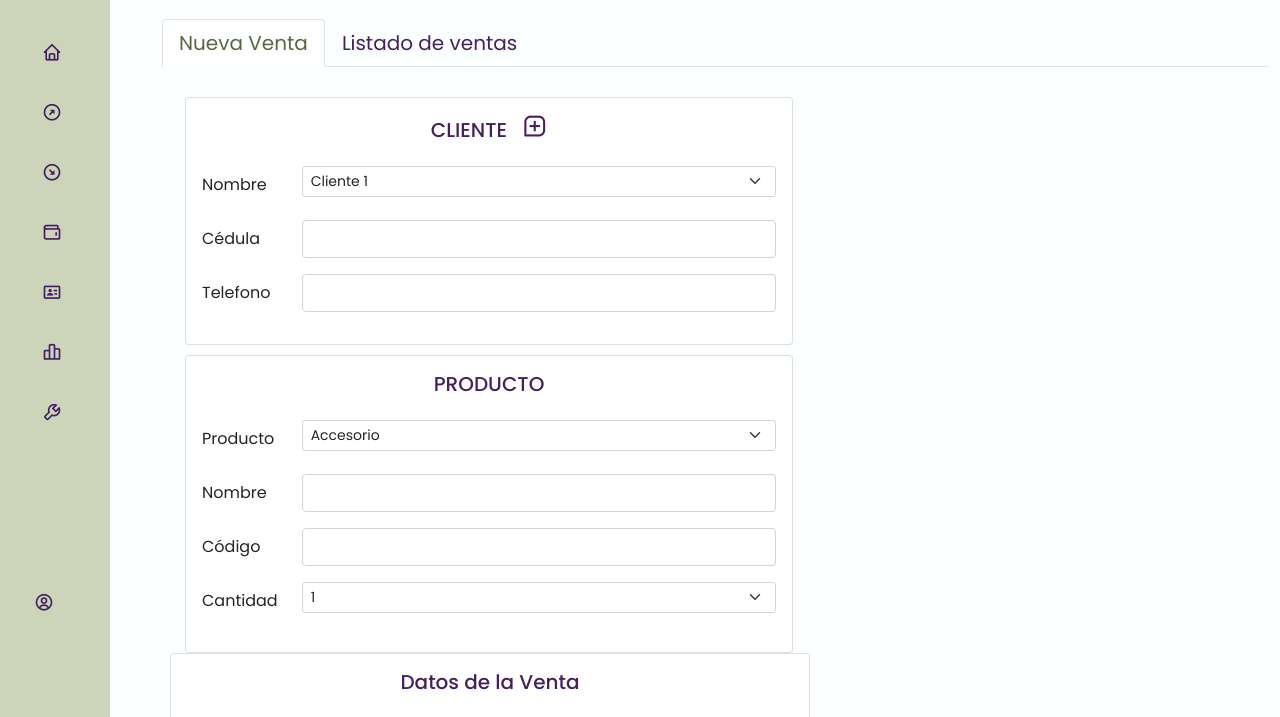
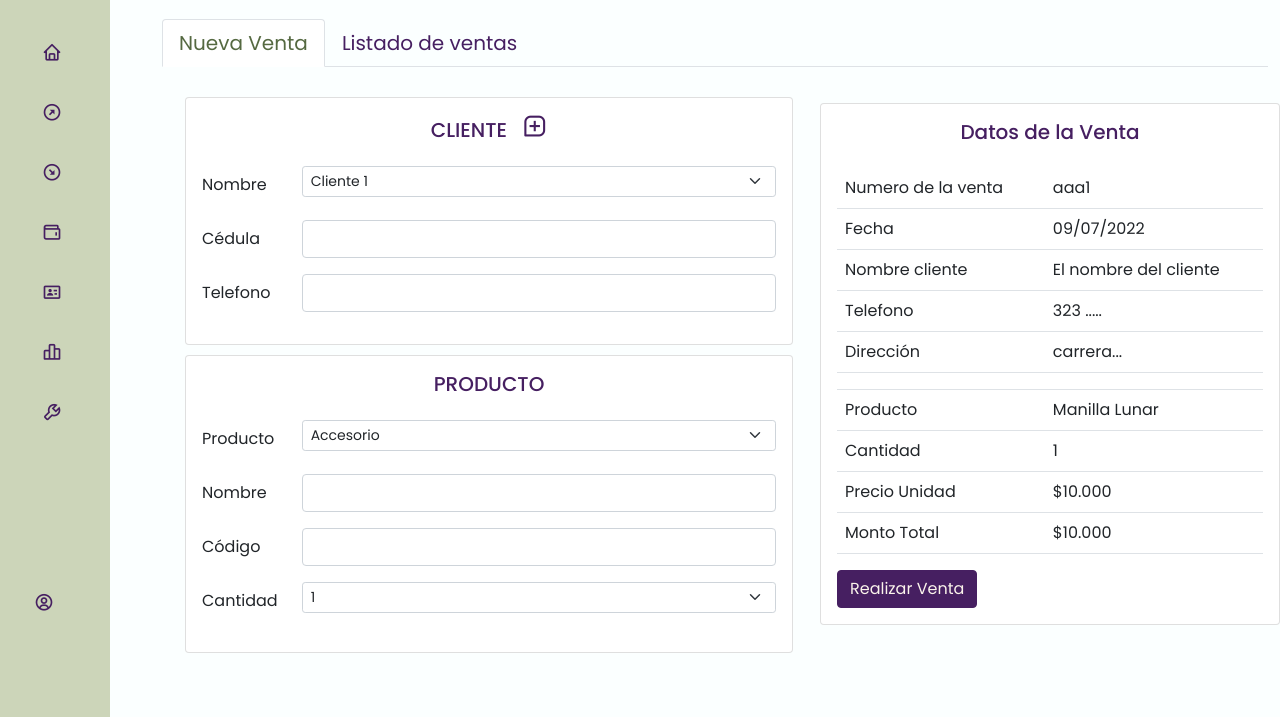
Before and after one commit to RestrepoYHZY/Sagu-Manillas, a plain HTML site: page newVenta/newVenta.html in a window 1280 px wide. Shown: the part 83-800 px from the top of the page. Drawn offline with nearby package versions, Linux system fonts and the light colour scheme; a web font is replaced by a local one.

Commit message:
Modificacion Ubicacion Datos Venta

```diff
--- a/newVenta/estilos.css
+++ b/newVenta/estilos.css
@@ -311,7 +311,8 @@ header .image-text .header-text{
     position: relative;
     border: 0px;
 
-    padding-top: -1000px;
+    margin-top: -550px;
+    margin-left: 650px;
 }
 
 .btn-primary{
```
Also changed, not shown: newVenta/newVenta.html (+0 -2 lines).
